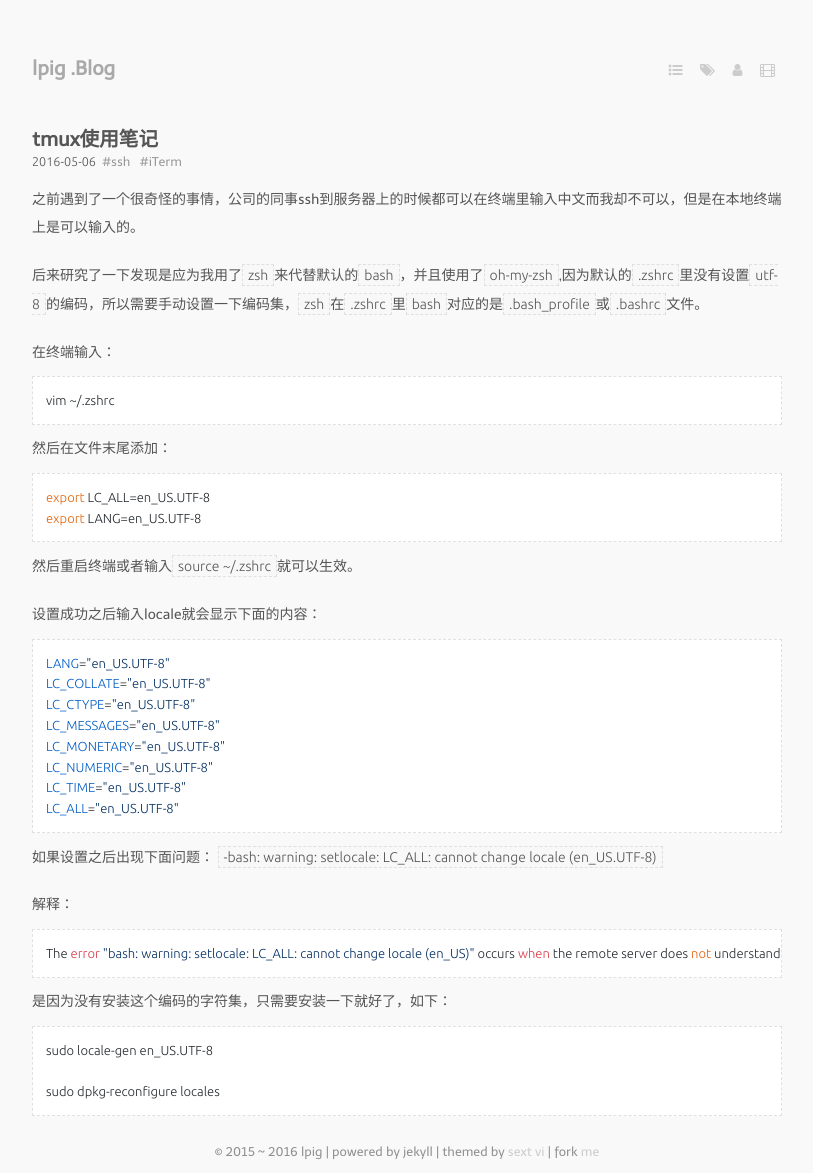
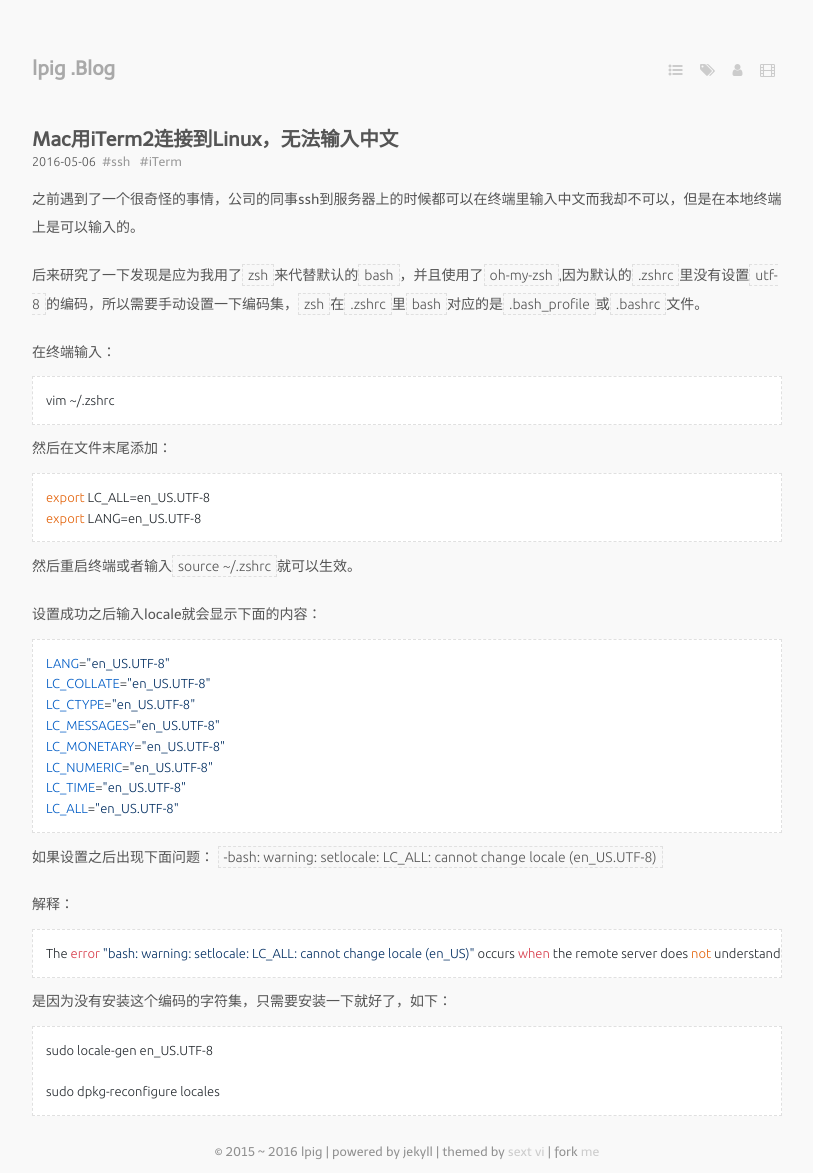
Before and after one commit to lpig/lpig.github.io, a Jekyll site: the page built from _posts/2016-05-06-char-set.markdown, in a window 1280 px wide. Shown: the whole page, without its empty margins (233-1046 px from the left). Built offline with Jekyll 4.4.1, drawn with Linux system fonts in a browser that asks for light colours; nearby versions of some CDN libraries; comment, search, counter and statistics services are not loaded.

Commit message:
fix post

```diff
--- a/_posts/2016-05-06-char-set.markdown
+++ b/_posts/2016-05-06-char-set.markdown
@@ -1,6 +1,6 @@
 ---
 layout: post
-title:  "tmux使用笔记"
+title:  "Mac用iTerm2连接到Linux，无法输入中文"
 date:  2016-05-06  18:15
 tags:
   - ssh
```
